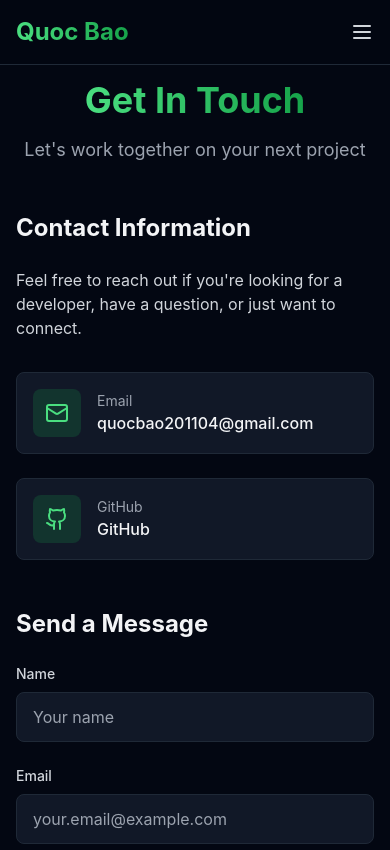
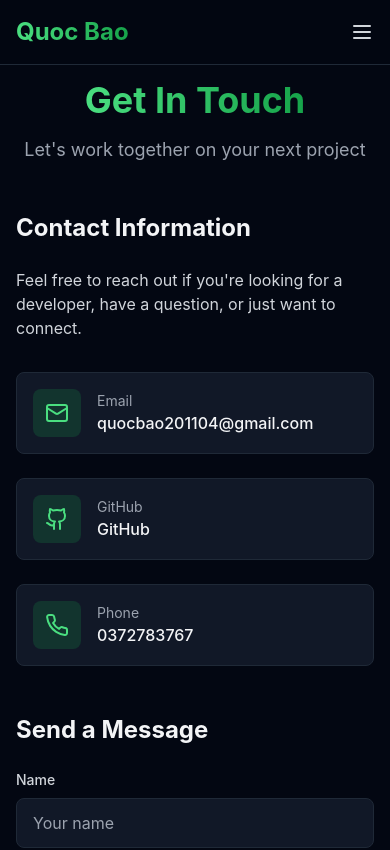
Before and after one commit to quocbao201104/portfolio-website, a Vue app: page /contact in a window 390 px wide. Shown: the top 850 px of the page. Built offline with nearby package versions, Linux system fonts and the light colour scheme.

Commit message:
add phone

```diff
--- a/src/data/contact.ts
+++ b/src/data/contact.ts
@@ -11,11 +11,12 @@ export const socialLinks: SocialLink[] = [
 //     url: 'https://www.linkedin.com/in/baodev1/',
 //     icon: 'linkedin'
 //   },
-  // {
-  //   name: 'Email',
-  //   url: 'mailto:quocbao201104@gmail.com',
-  //   icon: 'mail'
-  // },
+  {
+    name: 'Phone',
+    url: 'tel:0372783767',
+    icon: 'phone',
+    display: '0372783767'
+  },
 //   {
 //     name: 'Twitter',
 //     url: 'https://twitter.com/yourusername',
--- a/src/types/index.ts
+++ b/src/types/index.ts
@@ -33,4 +33,5 @@ export interface SocialLink {
   name: string
   url: string
   icon: string
+  display?: string
 }
--- a/src/views/Contact.vue
+++ b/src/views/Contact.vue
@@ -48,7 +48,7 @@
                   </div>
                   <div>
                     <div class="text-gray-400 text-sm">{{ link.name }}</div>
-                    <div class="text-gray-100 font-medium">{{ link.name }}</div>
+                    <div class="text-gray-100 font-medium">{{ link.display || link.name }}</div>
                   </div>
                 </a>
               </div>
@@ -133,7 +133,7 @@
 
 <script setup lang="ts">
 import { ref } from 'vue'
-import { Mail, Send, Github, Linkedin, Twitter } from 'lucide-vue-next'
+import { Mail, Send, Github, Linkedin, Twitter, Phone } from 'lucide-vue-next'
 import SectionTitle from '@/components/SectionTitle.vue'
 import Button from '@/components/Button.vue'
 import { socialLinks, contactEmail } from '@/data/contact'
@@ -165,7 +165,8 @@ const getIcon = (iconName: string) => {
     github: Github,
     linkedin: Linkedin,
     mail: Mail,
-    twitter: Twitter
+    twitter: Twitter,
+    phone: Phone
   }
   return icons[iconName] || Mail
 }
```
